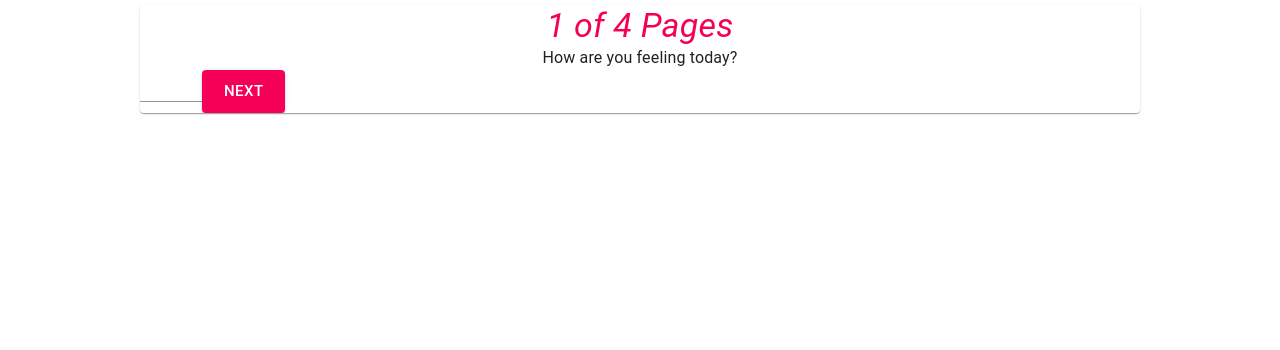
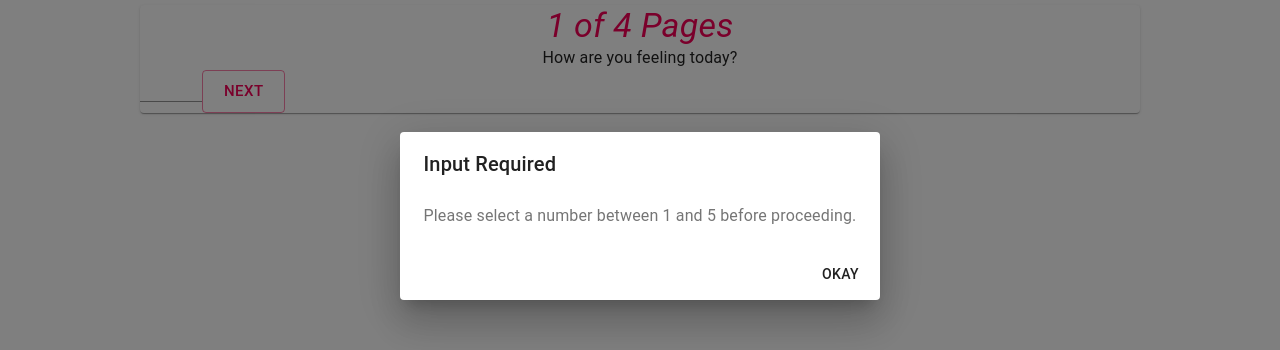
Before and after one commit to MiriamMcNamara/weekend-redux-feedback-loop, a React (Create React App) app: page / in a window 1280 px wide. Both pictures are taken after a click on the button "NEXT". Shown: the part 184-534 px from the top of the page. Built offline with nearby package versions, Linux system fonts and the light colour scheme.

Commit message:
dialog box working

```diff
--- a/src/components/Feeling/Feeling.jsx
+++ b/src/components/Feeling/Feeling.jsx
@@ -1,4 +1,5 @@
 import { Grid, Typography, Box, Card, TextField, Button } from "@material-ui/core";
+import { Dialog, DialogActions, DialogContent, DialogContentText, DialogTitle } from "@material-ui/core";
 import { useState } from "react";
 import {useDispatch, useSelector} from 'react-redux';
 
@@ -15,10 +16,23 @@ function Feeling( props ){
 
     const handleCloseAgree = () => { //button click handler
         console.log('in handleCloseAgree' );
-        //if (textfield = 1-5) { send data to the store and link to next page}
-        //if (textfield = 0 ) { pop up dialogue, bc it isn't a num you can select}
-        //dispatch( { type: 'ADD_CUSTOMER',  payload: { newCustomer } } )
+        if ( feelingInput === 0 ){
+            handleClickOpen();
+            console.log( 'no input') }
+        //else { send data to the store and link to next page}
+        else { console.log( 'you have a number' )};
+        //dispatch( { type: 'ADD_FEEDBACK',  payload: { feelingInput } } )
     }
+
+    const [open, setOpen] = useState(false);
+
+    const handleClickOpen = () => {
+      setOpen(true);
+    };
+
+    const handleClose = () => {
+      setOpen(false);
+    };
 
     return(
         <Box sx={{boxShadow: 3}} m={2} pt={1} >
@@ -30,7 +44,28 @@ function Feeling( props ){
                     <Typography variant="h4" align="center" color="secondary">1 of 4 Pages</Typography>
                     <Typography align="center">How are you feeling today?</Typography>
                     <TextField type="number" inputProps={{ min: "1", max: "5" }} onChange={(event ) =>handleInput ( event )}></TextField>
-                    <Button variant="contained" size="large" color="secondary" onClick={handleCloseAgree}>NEXT</Button>
+                    <Button variant="outlined" size="large" color="secondary" onClick={handleCloseAgree}>
+                        NEXT</Button>
+
+      <Dialog
+        open={open}
+        onClose={handleClose}
+        aria-labelledby="alert-dialog-title"
+        aria-describedby="alert-dialog-description"
+      >
+        <DialogTitle id="alert-dialog-title">
+          {"Input Required"}
+        </DialogTitle>
+        <DialogContent>
+          <DialogContentText id="alert-dialog-description">
+            Please select a number between 1 and 5 before proceeding.
+          </DialogContentText>
+        </DialogContent>
+        <DialogActions>
+          <Button onClick={handleClose}>Okay</Button>
+        </DialogActions>
+      </Dialog>
+
                 </Card>
             </Grid>
             <Grid item xs={1}>
--- a/src/index.js
+++ b/src/index.js
@@ -27,5 +27,8 @@ const storeInstance = createStore(
     )
   );
 
-ReactDOM.render(<Provider store={storeInstance}><App /></Provider>, document.getElementById('root'));
+ReactDOM.render(
+<Provider store={storeInstance}><App /></Provider>,
+ document.getElementById('root')
+ );
 registerServiceWorker();
```
